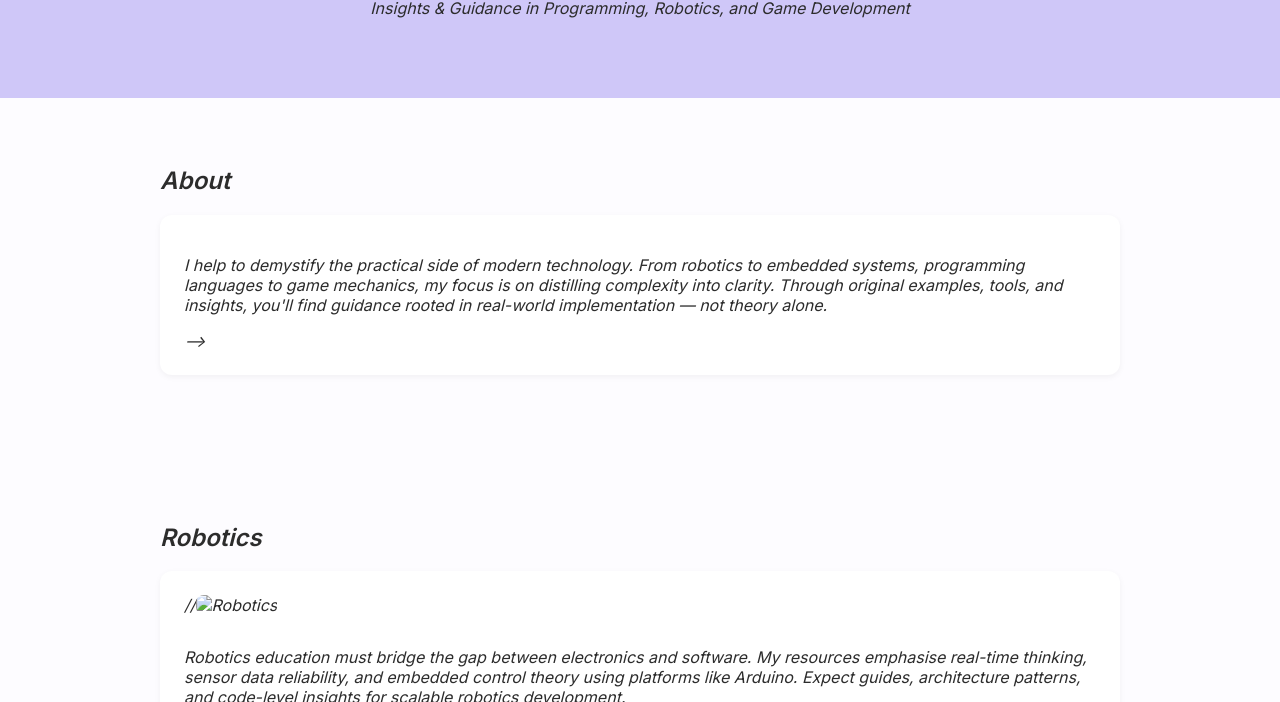
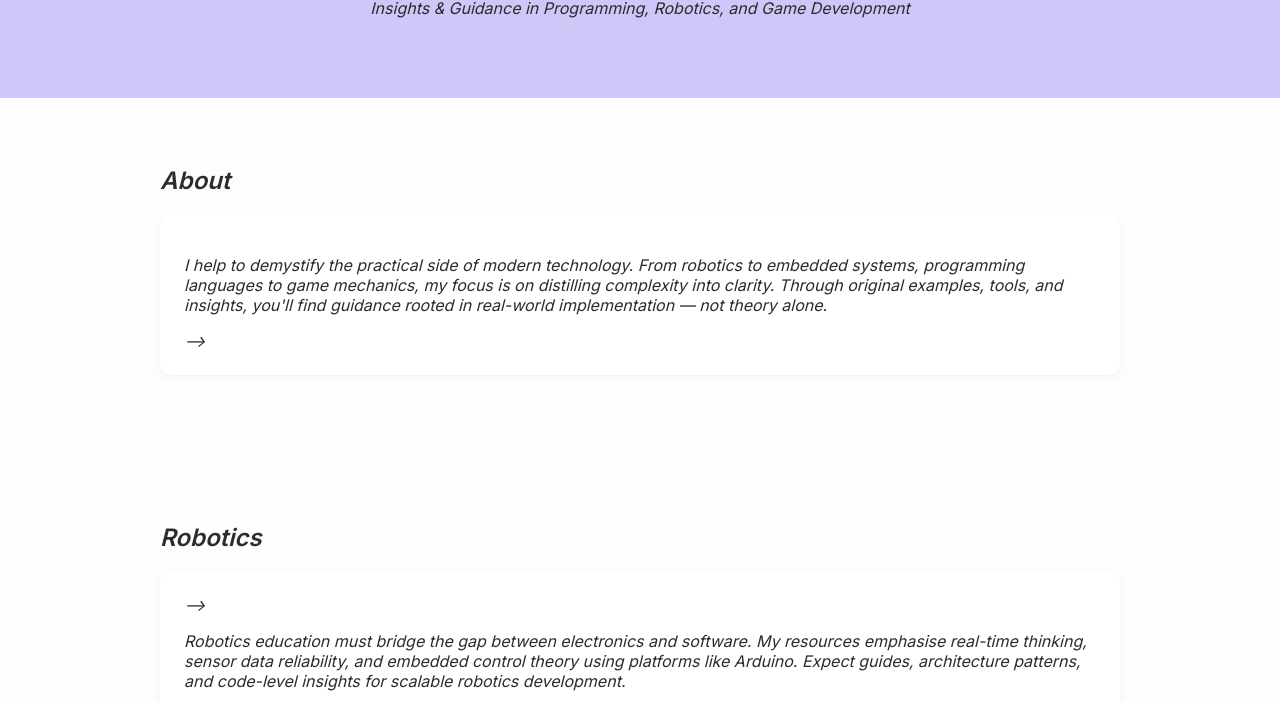
Before and after one commit to violetChai/aboutcode.io, a plain HTML site: page index.html in a window 1280 px wide. Shown: the part 250-952 px from the top of the page. Drawn offline with Linux system fonts and the light colour scheme.

Commit message:
Update index.html

```diff
--- a/index.html
+++ b/index.html
@@ -119,7 +119,7 @@
   <section id="robotics">
     <h2>Robotics</h2>
     <div class="card">
-      //<img src="images/robotics_custom.png" alt="Robotics">
+      <! --<img src="images/robotics_custom.png" alt="Robotics">-->
       <p>Robotics education must bridge the gap between electronics and software. My resources emphasise real-time thinking, sensor data reliability, and embedded control theory using platforms like Arduino. Expect guides, architecture patterns, and code-level insights for scalable robotics development.</p>
       <p><strong>Teaching focus:</strong> Building embedded systems that handle unpredictability with robustness and clarity.</p>
     </div>
```
